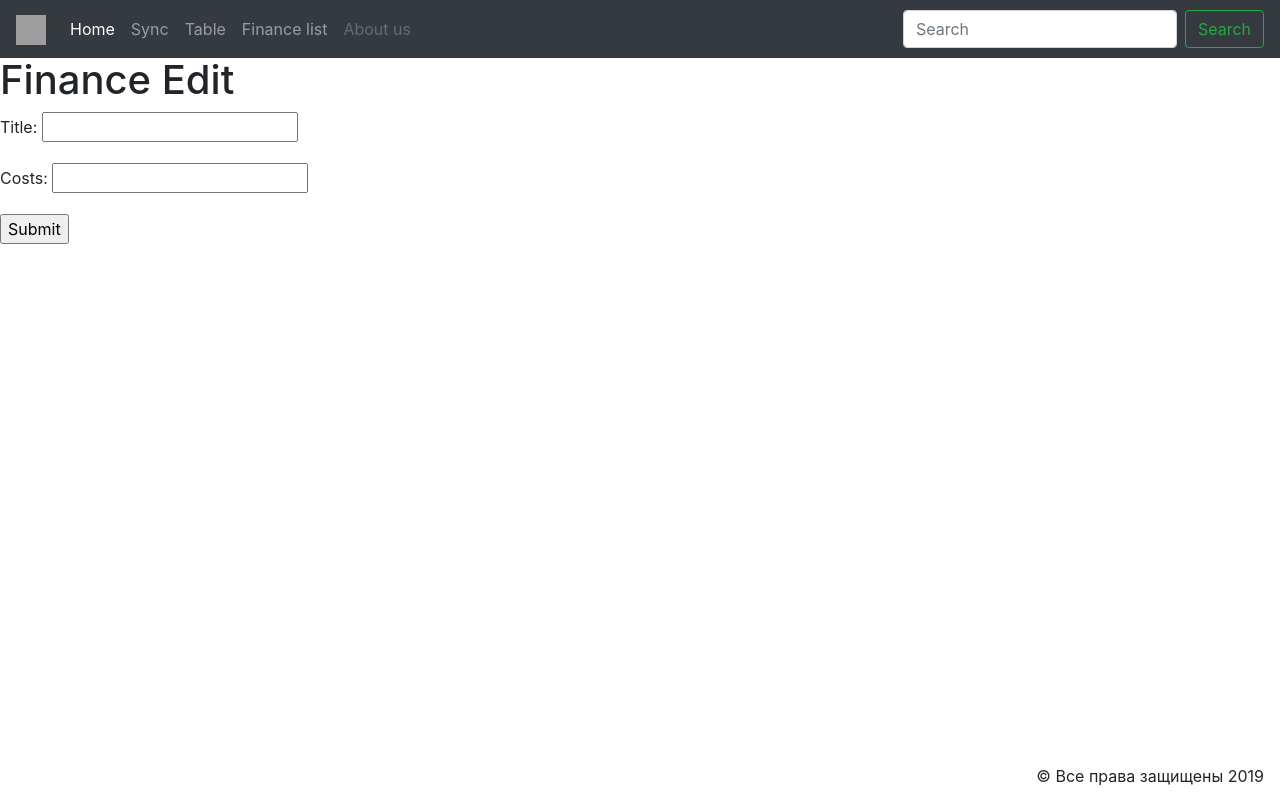
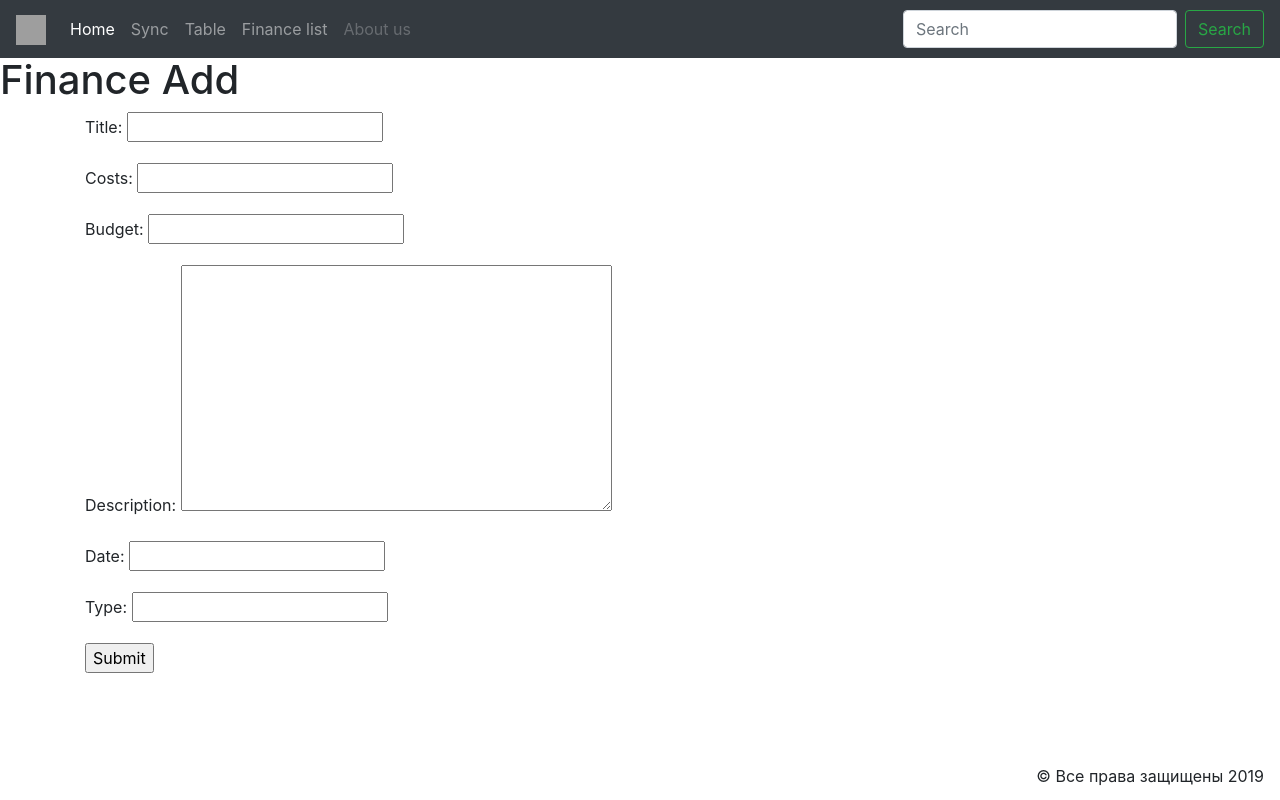
Before and after one commit to mshegolev/tttd, a Django app: page /finance/new in a window 1280 px wide. Run offline with Django 3.2, Linux system fonts and the light colour scheme; some libraries are stand-ins or nearby versions; grey boxes are pictures that could not be loaded.

Commit message:
small fix

```diff
--- a/plansite/finance/templates/finance/finance_form.html
+++ b/plansite/finance/templates/finance/finance_form.html
@@ -1,9 +1,11 @@
 {% extends "finance/homePage.html" %}
 
 {% block content %}
-<h1>Finance Edit</h1>
-<form method="post">{% csrf_token %}
-    {{ form.as_p }}
-    <input type="submit" value="Submit" />
-</form>
+<h1>Finance Add</h1>
+<div class="container">
+    <form method="post">{% csrf_token %}
+        {{ form.as_p }}
+        <input type="submit" value="Submit"/>
+    </form>
+</div>
 {% endblock %}
--- a/plansite/finance/templates/finance/homePage.html
+++ b/plansite/finance/templates/finance/homePage.html
@@ -32,7 +32,7 @@
                 <a href="table" class="nav-link">Table</a>
             </li>
             <li class="nav-item ">
-                <a href="finance_list" class="nav-link">Finance list</a>
+                <a href="/finance/finance_list" class="nav-link">Finance list</a>
             </li>
             <li class="nav-item ">
                 <a href="#" class="nav-link disabled">About us</a>
--- a/plansite/finance/views.py
+++ b/plansite/finance/views.py
@@ -1,6 +1,5 @@
-from django.forms import ModelForm
 from django.http import HttpResponseRedirect
-from django.shortcuts import get_object_or_404, redirect, render
+from django.shortcuts import render
 from django.urls import reverse_lazy
 from django.views.generic import CreateView, DeleteView, DetailView, ListView, UpdateView
 
@@ -10,10 +9,6 @@ from .models import Finance
 # Create your views here.
 def index(request):
     return render(request, 'finance/homePage.html')
-
-
-class FinanceList(ListView):
-    model = Finance
 
 
 def create(request):
@@ -29,19 +24,23 @@ def create(request):
         return HttpResponseRedirect("/finance/table")
 
 
+class FinanceList(ListView):
+    model = Finance
+
+
 class FinanceView(DetailView):
     model = Finance
 
 
 class FinanceCreate(CreateView):
     model = Finance
-    fields = ['title', 'costs']
+    fields = ['title', 'costs','budget', 'description', 'date', 'type']
     success_url = reverse_lazy('finance_list')
 
 
 class FinanceUpdate(UpdateView):
     model = Finance
-    fields = ['title', 'costs']
+    fields = ['title', 'costs', 'budget', 'description', 'date', 'type']
     success_url = reverse_lazy('finance_list')
 
 
```
Also changed, not shown: plansite/db.sqlite3.
